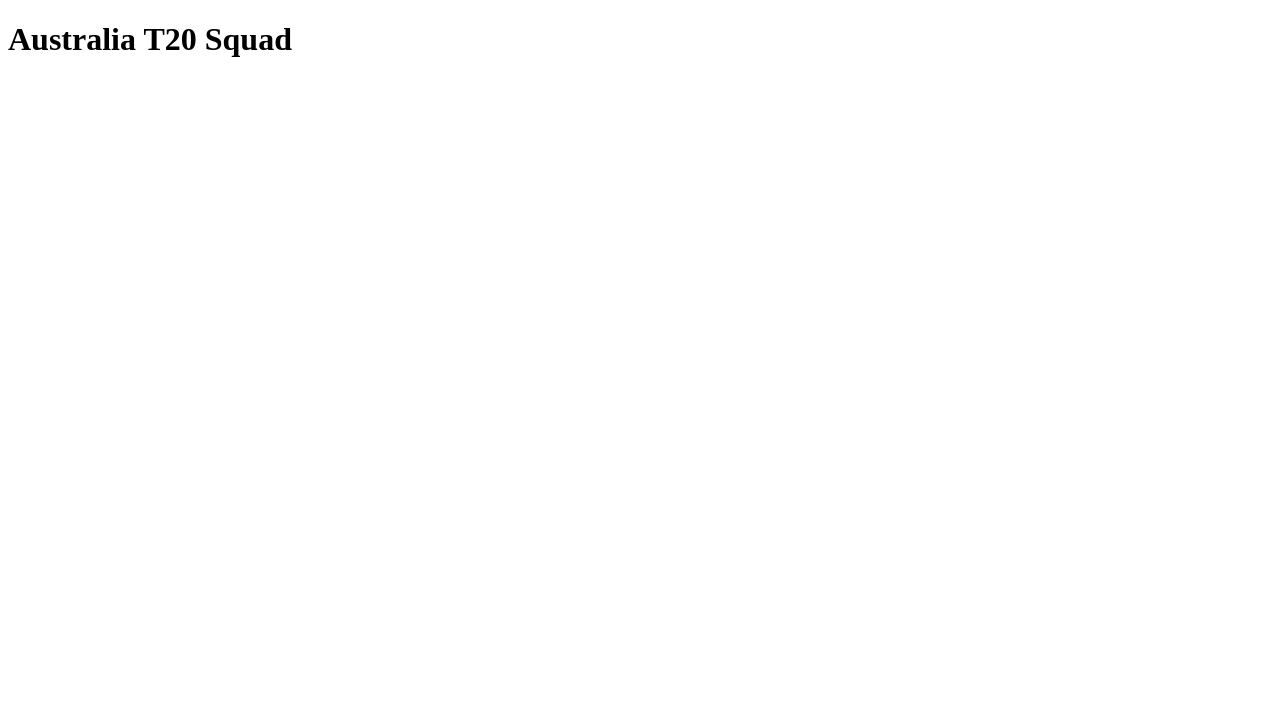
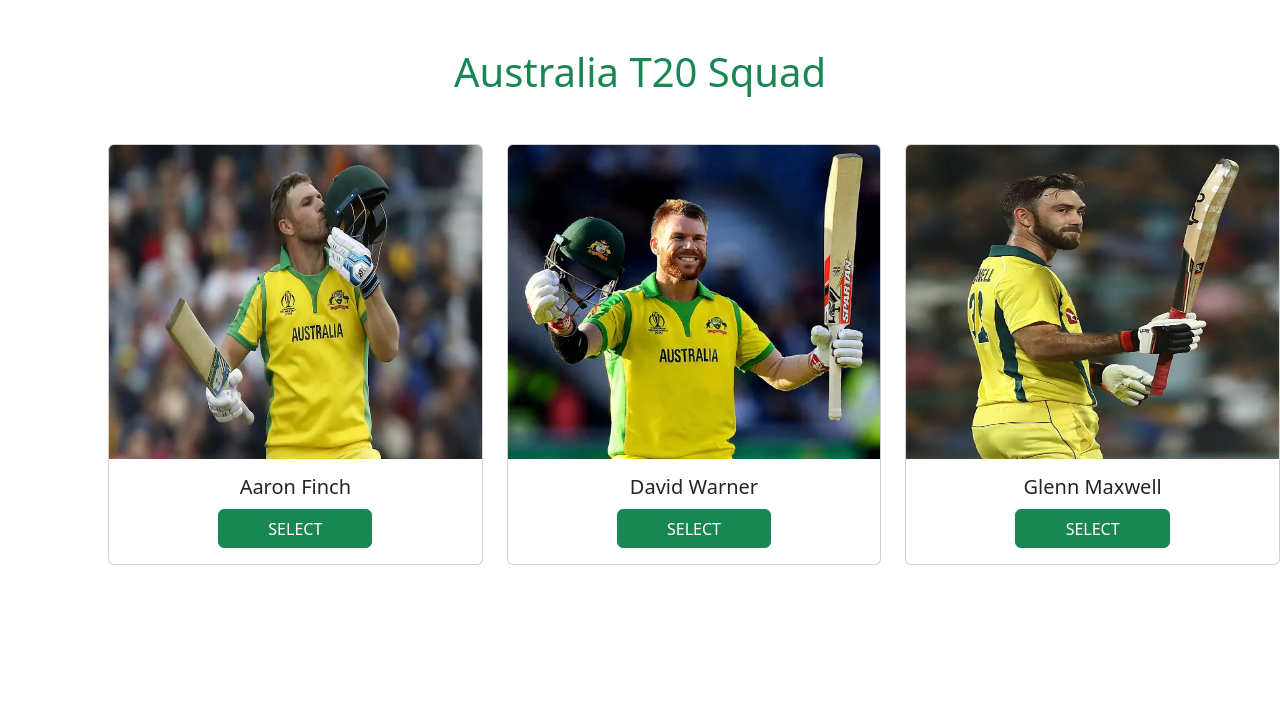
Before and after one commit to mrseeker53/squad-selection, a plain HTML site: page index.html in a window 1280 px wide. Drawn offline with nearby package versions, Linux system fonts and the light colour scheme.

Commit message:
added player section

```diff
--- a/index.html
+++ b/index.html
@@ -6,12 +6,51 @@
     <meta http-equiv="X-UA-Compatible" content="IE=edge">
     <meta name="viewport" content="width=device-width, initial-scale=1.0">
     <title>Australia T20 Squad</title>
+    <link rel="stylesheet" href="https://cdn.jsdelivr.net/npm/bootstrap@5.2.0/dist/css/bootstrap.min.css">
+    <link href="https://fonts.googleapis.com/css2?family=Berkshire+Swash&display=swap" rel="stylesheet">
+    <link rel="stylesheet" href="style.css">
 </head>
 
 <body>
     <header>
-        <h1>Australia T20 Squad</h1>
+        <h1 class="text-success text-center m-5">Australia T20 Squad</h1>
     </header>
+    <main>
+        <!-- Player Section -->
+        <section>
+            <div class="row row-cols-1 row-cols-md-3 g-4  ms-5 ps-5">
+                <div class="col">
+                    <div class="card h-75">
+                        <img src="images/aaron-finch.png" class="card-img-top h-75" alt="">
+                        <div class="card-body d-grid col-6 mx-auto">
+                            <h5 class="card-title text-center">Aaron Finch</h5>
+                            <button class="btn btn-success">SELECT</button>
+                        </div>
+                    </div>
+                </div>
+                <div class="col">
+                    <div class="card h-75">
+                        <img src="images/david-warner.png" class="card-img-top h-75" alt="">
+                        <div class="card-body d-grid col-6 mx-auto">
+                            <h5 class="card-title text-center">David Warner</h5>
+                            <button class="btn btn-success">SELECT</button>
+                        </div>
+                    </div>
+                </div>
+                <div class="col">
+                    <div class="card h-75">
+                        <img src="images/glenn-maxwell.png" class="card-img-top h-75" alt="">
+                        <div class="card-body d-grid col-6 mx-auto">
+                            <h5 class="card-title text-center">Glenn Maxwell</h5>
+                            <button class="btn btn-success">SELECT</button>
+                        </div>
+                    </div>
+                </div>
+
+            </div>
+        </section>
+        <!-- Selected Section -->
+    </main>
 
 </body>
 
--- /dev/null
+++ b/style.css
@@ -0,0 +1,3 @@
+.card-img-top {
+
+}
```
Also changed, not shown: images/left.png, images/right.png, images/top.png.
